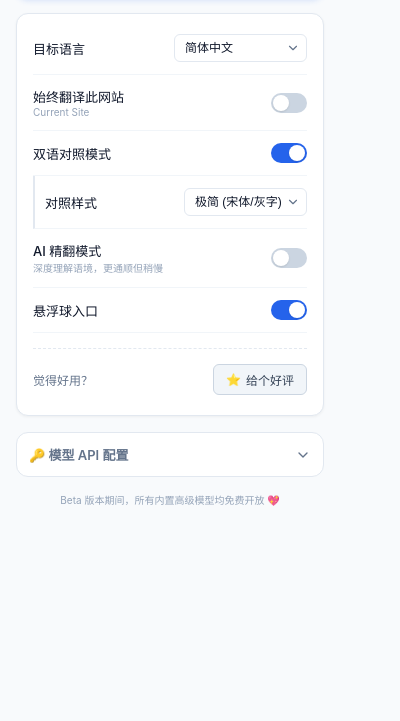
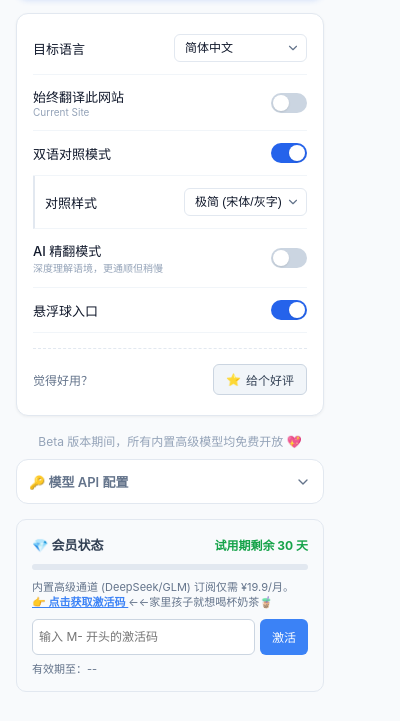
Before and after one commit to BTBON9090/AI-Translate, a browser extension: page popup/popup.html in a window 400 px wide. Shown: the part 123-844 px from the top of the page. Drawn offline with Linux system fonts and the light colour scheme.

Commit message:
付款方式已确定

```diff
--- a/popup/popup.html
+++ b/popup/popup.html
@@ -140,6 +140,9 @@
         </div>
       </div>
 
+      <div class="beta-notice" style="text-align:center; font-size:12px; color:#94a3b8; margin-top:15px; padding-bottom:10px;">
+        Beta 版本期间，所有内置高级模型均免费开放 💖
+      </div>
       <!-- API 配置折叠区 -->
       <div class="api-section">
         <div class="accordion-header" id="toggle-api">
@@ -220,9 +223,49 @@
           <button id="save-key-btn" class="save-btn">保存配置</button>
         </div>
       </div>
-      <div class="beta-notice" style="text-align:center; font-size:10px; color:#94a3b8; margin-top:15px; padding-bottom:10px;">
-        Beta 版本期间，所有内置高级模型均免费开放 💖
+
+      <!-- popup/popup.html -> 放在 </main> 之前 -->
+
+      <!-- 会员/激活卡片 -->
+      <div class="activation-card" style="margin-top:15px; background:#f8fafc; padding:15px; border-radius:10px; border:1px solid #e2e8f0;">
+        <!-- 头部：状态显示 -->
+        <div style="display:flex; justify-content:space-between; align-items:center; margin-bottom:10px;">
+          <span style="font-weight:600; color:#334155; font-size:13px;">💎 会员状态</span>
+          <span id="membership-status" style="font-size:12px; font-weight:bold; color:#16a34a;">检测中...</span>
+        </div>
+
+        <!-- 进度条 (仅试用期显示) -->
+        <div id="trial-progress-bar" style="width:100%; height:6px; background:#e2e8f0; border-radius:3px; overflow:hidden; margin-bottom:10px;">
+          <div id="trial-progress-fill" style="width:100%; height:100%; background:#3b82f6;"></div>
+        </div>
+
+        <!-- 激活输入区域 -->
+        <div id="activation-area">
+          <div style="font-size:11px; color:#64748b; margin-bottom:8px; line-height:1.4;">
+            内置高级通道 (DeepSeek/GLM) 订阅仅需 ¥19.9/月。<br>
+            <a href="https://btbon9090.github.io/ai-translator-pay/" target="_blank" style="color:#3b82f6; text-decoration:underline; font-weight:600;">
+              👉 点击获取激活码
+            </a>
+            ←←家里孩子就想喝杯奶茶🧋
+          </div>
+
+          <div class="input-wrapper" style="display:flex; gap:5px;">
+            <input type="text" id="license-key-input" placeholder="输入 M- 开头的激活码"
+                  style="flex:1; padding:6px; border:1px solid #cbd5e1; border-radius:6px; font-size:12px;">
+            <button id="btn-activate" style="
+              background:#3b82f6; color:white; border:none; border-radius:6px;
+              padding:0 12px; font-size:12px; cursor:pointer; font-weight:500;">
+              激活
+            </button>
+          </div>
+        </div>
+
+        <!-- 已激活状态下显示的信息 (默认隐藏) -->
+        <div id="active-info" class="hidden" style="font-size:11px; color:#64748b; margin-top:5px;">
+          有效期至：<span id="expire-date">--</span>
+        </div>
       </div>
+
     </main>
   </div>
   <script src="popup.js"></script>
--- a/popup/popup.js
+++ b/popup/popup.js
@@ -133,9 +133,86 @@ document.addEventListener('DOMContentLoaded', () => {
     bubbleCheck: document.getElementById('show-bubble'),
 
     optMinimal: document.querySelector('#trans-style option[value="minimal"]'),
-    optHighlight: document.querySelector('#trans-style option[value="highlight"]')
+    optHighlight: document.querySelector('#trans-style option[value="highlight"]'),
+
+    statusLabel: document.getElementById('membership-status'),
+    trialBar: document.getElementById('trial-progress-bar'),
+    trialFill: document.getElementById('trial-progress-fill'),
+    activationArea: document.getElementById('activation-area'),
+    activeInfo: document.getElementById('active-info'),
+    expireDateLabel: document.getElementById('expire-date'),
+    licenseInput: document.getElementById('license-key-input'),
+    activateBtn: document.getElementById('btn-activate')
+
   };
 
+  // 2. 初始化逻辑 (放在 init 或 DOMContentLoaded 里)
+  chrome.storage.local.get(['installTimestamp', 'licenseKey', 'licenseExpire'], (res) => {
+    const now = Date.now();
+
+    // A. 首次安装时间锚点 (如果用户删了插件重装，这个会被重置，这是纯前端防不住的，但对MVP够了)
+    let installTime = res.installTimestamp;
+    if (!installTime) {
+      installTime = now;
+      chrome.storage.local.set({ installTimestamp: installTime });
+    }
+
+    // B. 计算试用期 (30天)
+    const TRIAL_DAYS = 30;
+    const msPerDay = 24 * 60 * 60 * 1000;
+    const daysUsed = (now - installTime) / msPerDay;
+    const daysLeft = Math.ceil(TRIAL_DAYS - daysUsed);
+
+    // C. 检查是否已激活 VIP
+    const hasLicense = !!res.licenseKey;
+
+    if (hasLicense) {
+      // === 状态：付费会员 ===
+      els.statusLabel.textContent = "尊贵会员 ✨";
+      els.statusLabel.style.color = "#ea580c"; // 橙色
+      els.trialBar.classList.add('hidden'); // 隐藏进度条
+      els.activationArea.classList.add('hidden'); // 隐藏输入框
+      els.activeInfo.classList.remove('hidden'); // 显示有效期
+      // 显示到期时间 (如果云端返回了时间)
+      if (res.licenseExpire) {
+        els.expireDateLabel.textContent = new Date(res.licenseExpire).toLocaleDateString();
+      }
+    } else {
+      // === 状态：试用或过期 ===
+      if (daysLeft > 0) {
+        // 试用中
+        els.statusLabel.textContent = `试用期剩余 ${daysLeft} 天`;
+        els.statusLabel.style.color = "#16a34a"; // 绿色
+        // 更新进度条
+        const percentage = (daysUsed / TRIAL_DAYS) * 100;
+        if (els.trialFill) els.trialFill.style.width = `${Math.min(100, percentage)}%`;
+      } else {
+        // 已过期
+        els.statusLabel.textContent = "试用已结束";
+        els.statusLabel.style.color = "#dc2626"; // 红色
+        if (els.trialFill) els.trialFill.style.width = "100%";
+        if (els.trialFill) els.trialFill.style.background = "#dc2626";
+      }
+    }
+  });
+
+  // 3. 激活按钮点击事件
+  if (els.activateBtn) {
+    els.activateBtn.addEventListener('click', () => {
+      const key = els.licenseInput.value.trim();
+      if (!key) return;
+
+      // 保存到本地，云端去验证
+      chrome.storage.local.set({ licenseKey: key }, () => {
+        // 视觉反馈
+        els.activateBtn.textContent = "验证中...";
+        setTimeout(() => {
+          alert("激活码已保存！请尝试翻译，系统将自动验证有效性。");
+          window.location.reload();
+        }, 800);
+      });
+    });
+  }
   let currentDomain = '';
   let currentUiLang = 'zh';
 
```
Also changed, not shown: background.js (+10 -1 lines).
